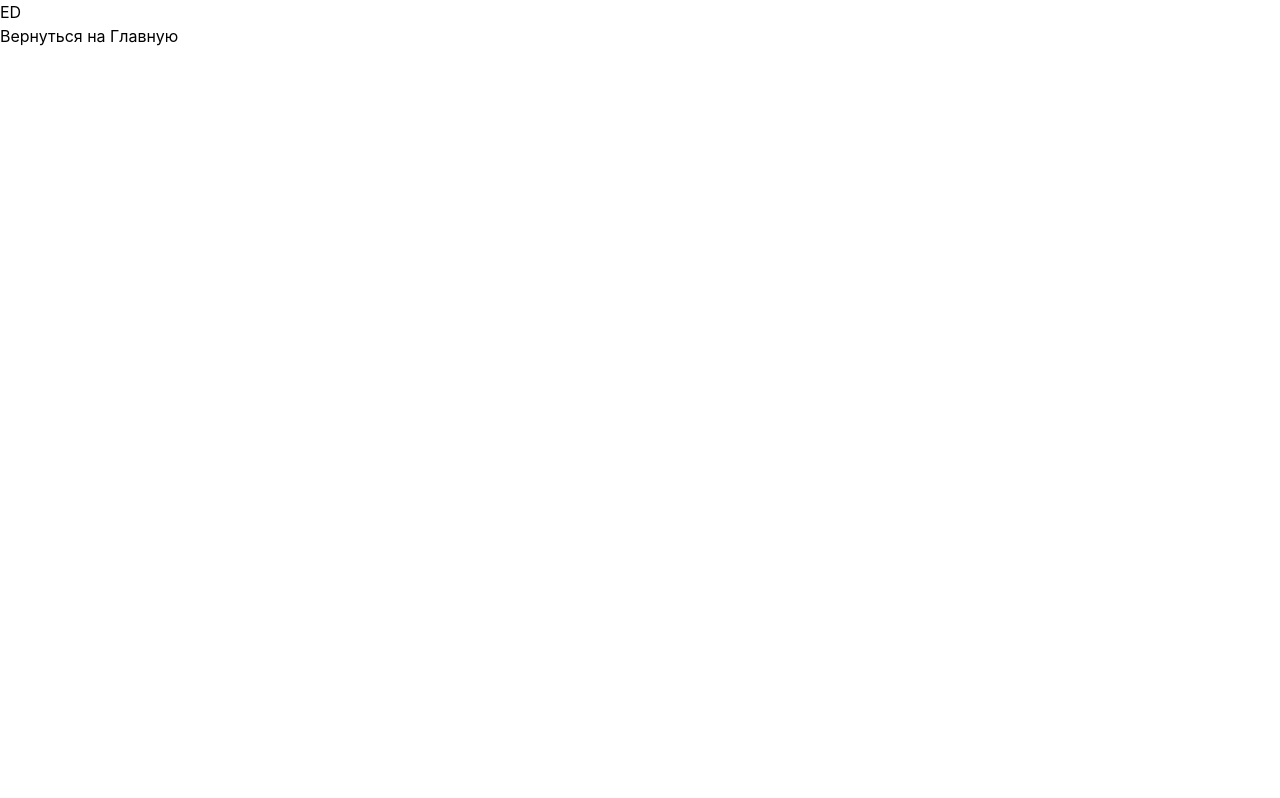
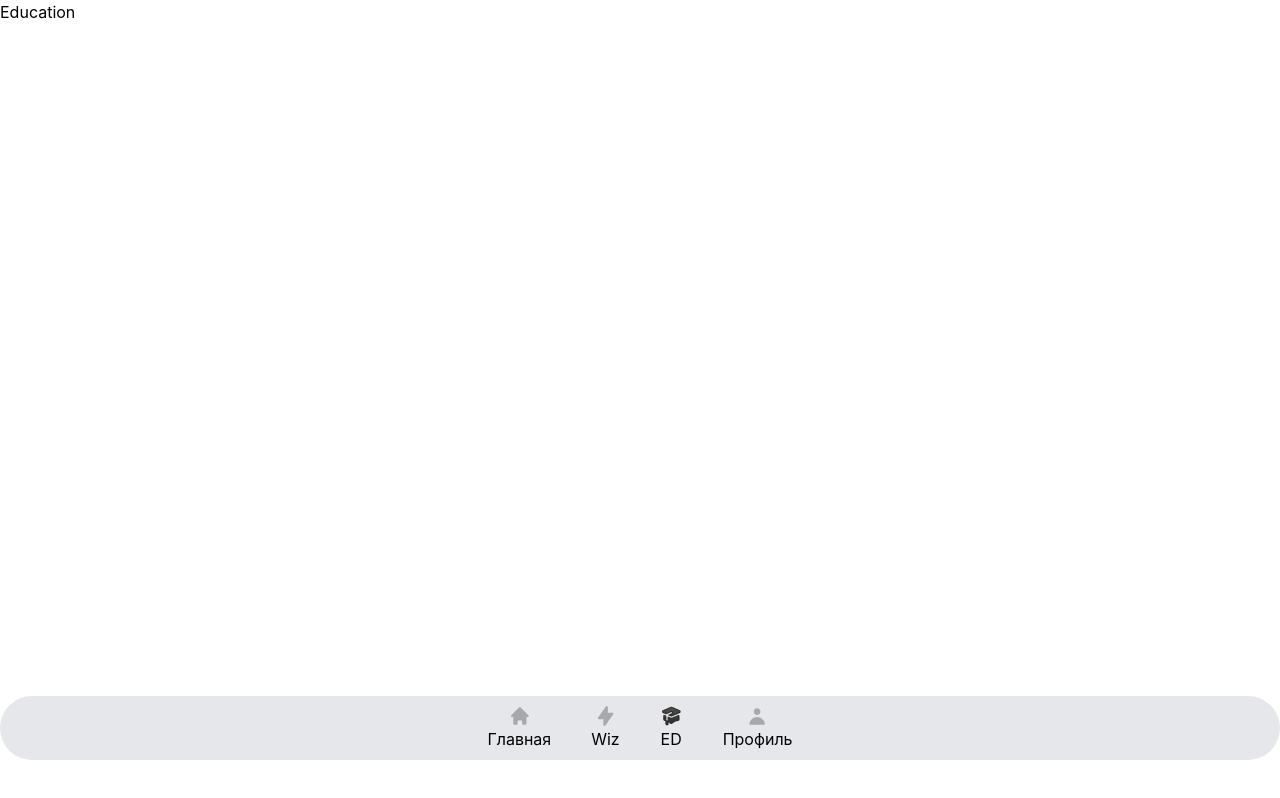
Before and after one commit to Surenuah/canvas-cartoon-map, a React (Create React App) app: page /ed in a window 1280 px wide. Built offline with nearby package versions, Linux system fonts and the light colour scheme.

Commit message:
feat: added Navigation component with all links

```diff
--- a/src/App.tsx
+++ b/src/App.tsx
@@ -1,5 +1,6 @@
 import './App.css';
 import { Outlet } from 'react-router-dom';
+import { Navigation } from './components/Navigation';
 
 export const App = () => {
 	return (
@@ -7,6 +8,7 @@ export const App = () => {
 			<main>
 				<Outlet />
 			</main>
+			<Navigation />
 		</>
 	);
 };
--- a/src/components/EducationPage.tsx
+++ /dev/null
@@ -1,8 +0,0 @@
-export const EducationPage = () => {
-	return (
-		<div className='flex flex-col items-center'>
-			<img src='assets/AcademicCap.png' alt='home' />
-			<span>ED</span>
-		</div>
-	);
-};
--- a/src/components/HomePage.tsx
+++ /dev/null
@@ -1,8 +0,0 @@
-export const HomePage = () => {
-	return (
-		<div className='flex flex-col items-center'>
-			<img src='assets/Home.png' alt='home' />
-			<span>Главная</span>
-		</div>
-	);
-};
--- /dev/null
+++ b/src/components/Navigation.tsx
@@ -0,0 +1,32 @@
+import { Link } from 'react-router-dom';
+
+export const Navigation = () => {
+	return (
+		<div className='flex items-center justify-center gap-10 bg-gray-200 rounded-full fixed bottom-10 left-0 right-0 h-16'>
+			<Link to='/home'>
+				<div className='flex flex-col items-center'>
+					<img src='assets/Home.png' alt='home' />
+					<span>Главная</span>
+				</div>
+			</Link>
+			<Link to='/wiz'>
+				<div className='flex flex-col items-center'>
+					<img src='assets/Lightning.png' alt='home' />
+					<span>Wiz</span>
+				</div>
+			</Link>
+			<Link to='/ed'>
+				<div className='flex flex-col items-center'>
+					<img src='assets/AcademicCap.png' alt='home' />
+					<span>ED</span>
+				</div>
+			</Link>
+			<Link to='/profile'>
+				<div className='flex flex-col items-center'>
+					<img src='assets/User.png' alt='home' />
+					<span>Профиль</span>
+				</div>
+			</Link>
+		</div>
+	);
+};
--- a/src/components/WizPage.tsx
+++ /dev/null
@@ -1,8 +0,0 @@
-export const WizPage = () => {
-	return (
-		<div className='flex flex-col items-center'>
-			<img src='assets/Lightning.png' alt='home' />
-			<span>Wiz</span>
-		</div>
-	);
-};
--- /dev/null
+++ b/src/pages/EducationPage.tsx
@@ -0,0 +1,3 @@
+export const EducationPage = () => {
+	return <>Education</>;
+};
--- /dev/null
+++ b/src/pages/HomePage.tsx
@@ -0,0 +1,3 @@
+export const HomePage = () => {
+	return <>Home</>;
+};
--- /dev/null
+++ b/src/pages/ProfilePage.tsx
@@ -0,0 +1,3 @@
+export const ProfilePage = () => {
+	return <>Профиль</>;
+};
--- /dev/null
+++ b/src/pages/WizPage.tsx
@@ -0,0 +1,3 @@
+export const WizPage = () => {
+	return <>Wiz</>;
+};
--- a/src/router/index.tsx
+++ b/src/router/index.tsx
@@ -1,46 +1,19 @@
-import { createBrowserRouter, Link } from 'react-router-dom';
+import { createBrowserRouter } from 'react-router-dom';
 import { App } from '../App';
+import { HomePage } from '../pages/HomePage';
+import { WizPage } from '../pages/WizPage';
+import { ProfilePage } from '../pages/ProfilePage';
+import { EducationPage } from '../pages/EducationPage';
 
 const router = createBrowserRouter([
 	{
 		path: '/',
 		element: <App />,
 		children: [
-			{
-				path: '/',
-				element: (
-					<div className='bg-gray-200 rounded-md'>
-						<Link to='profile'>Перейти на Профиль</Link>
-					</div>
-				),
-			},
-			{
-				path: 'wiz',
-				element: (
-					<div>
-						<h1>WIZ</h1>
-						<Link to='/'>Вернуться на Главную</Link>
-					</div>
-				),
-			},
-			{
-				path: 'ed',
-				element: (
-					<div>
-						<h1>ED</h1>
-						<Link to='/'>Вернуться на Главную</Link>
-					</div>
-				),
-			},
-			{
-				path: 'profile',
-				element: (
-					<div>
-						<h1>Профиль</h1>
-						<Link to='/'>Вернуться на Главную</Link>
-					</div>
-				),
-			},
+			{ path: '/home', element: <HomePage /> },
+			{ path: 'wiz', element: <WizPage /> },
+			{ path: 'ed', element: <EducationPage /> },
+			{ path: 'profile', element: <ProfilePage /> },
 		],
 	},
 ]);
```
Also changed, not shown: public/assets/User.png (added).
